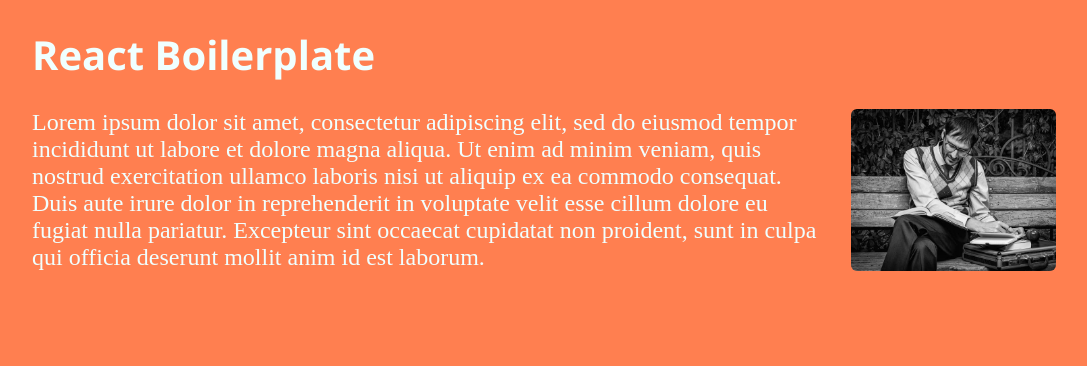
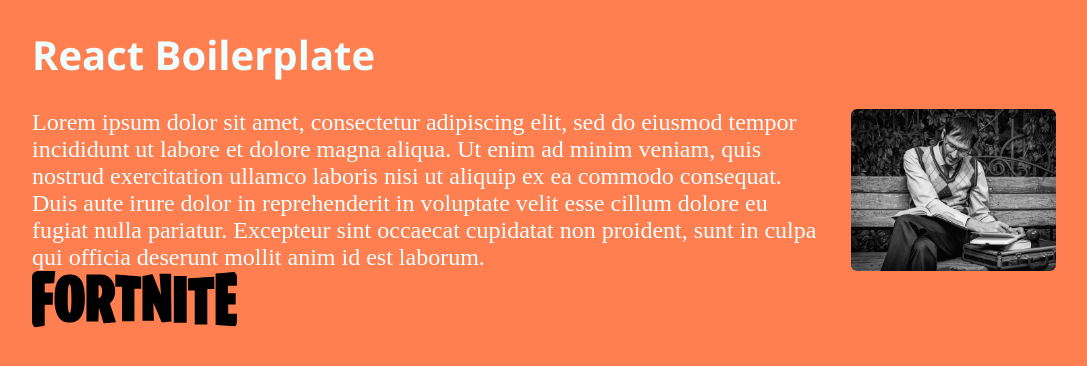
Before and after one commit to carloslsilva/react-boilerplate, a React app: page / in a window 1280 px wide. Shown: the top 366 px of the page, without its empty margins (96-1183 px from the left). Built offline with nearby package versions, Linux system fonts and the light colour scheme.

Commit message:
webpack config modified

```diff
--- a/source/App.js
+++ b/source/App.js
@@ -4,6 +4,7 @@ import { Title } from './components/Title'
 import { Paragraph } from './components/Paragraph'
 import { Picture } from './components/Picture'
 import picture from './assets/picture.jpg'
+import fornite from './assets/FortniteLogo.svg'
 
 export const App = props => (
   <>
@@ -20,6 +21,9 @@ export const App = props => (
       </Paragraph>
       <Picture src={picture} />
     </Main>
+    <footer>
+      <Picture src={fornite} />
+    </footer>
   </>
 )
 
--- a/webpack.config.js
+++ b/webpack.config.js
@@ -37,14 +37,7 @@ module.exports = {
           loader: 'babel-loader',
           options: {
             presets: ['@babel/preset-env', '@babel/preset-react'],
-            plugins: [
-              [
-                'babel-plugin-styled-components',
-                {
-                  displayName: isDevelopment
-                }
-              ]
-            ]
+            plugins: [['babel-plugin-styled-components', { displayName: isDevelopment }]]
           }
         }
       },
@@ -78,7 +71,7 @@ module.exports = {
         type: 'asset/resource'
       },
       {
-        test: /\.woff($|\?)|\.woff2($|\?)|\.ttf($|\?)|\.eot($|\?)|\.svg($|\?)/,
+        test: /\.(woff|woff2|ttf|eot|svg)$/,
         type: 'asset/inline'
       }
     ]
```
Also changed, not shown: source/assets/FortniteLogo.svg (added), 1 other file (tests, documents, lock files or other folders).
